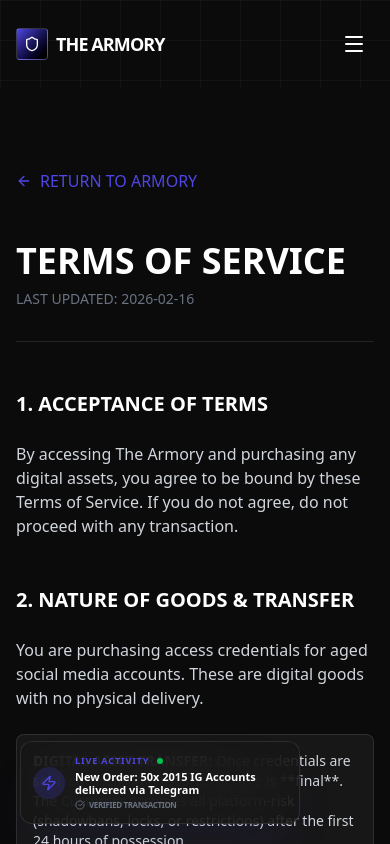
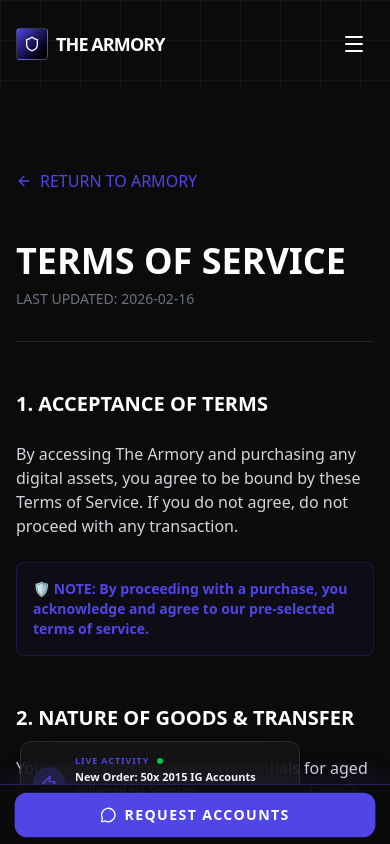
Before and after one commit to donnaclaw/the-armory, a Next.js app: page /terms in a window 390 px wide. Shown: the top 844 px of the page. Built offline with nearby package versions, Linux system fonts and the light colour scheme.

Commit message:
Final Technical Sweep: Universal Navigation, Mobile Sticky Footer, Active Consent, and Link Audit

```diff
--- a/src/app/layout.tsx
+++ b/src/app/layout.tsx
@@ -20,6 +20,7 @@ export const metadata: Metadata = {
 import { Header } from "@/components/Header";
 import { Footer } from "@/components/Footer";
 import { LiveActivity } from "@/components/LiveActivity";
+import { MobileStickyCTA } from "@/components/MobileStickyCTA";
 
 export default function RootLayout({
   children,
@@ -32,8 +33,9 @@ export default function RootLayout({
         className={`${geistSans.variable} ${geistMono.variable} antialiased bg-[#0B0B0B] text-white`}
       >
         <Header />
-        {children}
+        <main>{children}</main>
         <LiveActivity />
+        <MobileStickyCTA />
         <Footer />
       </body>
     </html>
--- a/src/app/terms/page.tsx
+++ b/src/app/terms/page.tsx
@@ -18,6 +18,9 @@ export default function TermsPage() {
                 <section className="space-y-6">
                     <h2 className="text-xl font-bold text-white">1. ACCEPTANCE OF TERMS</h2>
                     <p>By accessing The Armory and purchasing any digital assets, you agree to be bound by these Terms of Service. If you do not agree, do not proceed with any transaction.</p>
+                    <p className="text-[#4F46E5] font-bold text-sm bg-[#4F46E5]/5 border border-[#4F46E5]/20 p-4 rounded-lg">
+                        🛡️ NOTE: By proceeding with a purchase, you acknowledge and agree to our pre-selected terms of service.
+                    </p>
                 </section>
 
                 <section className="space-y-6">
--- a/src/components/Footer.tsx
+++ b/src/components/Footer.tsx
@@ -50,6 +50,20 @@ export function Footer() {
                 {/* COL 3: SUPPORT & SOCIAL */}
                 <div className="space-y-6">
                     <h4 className="text-white font-bold tracking-widest uppercase text-xs">Support & Payment</h4>
+
+                    {/* Active Consent Hack */}
+                    <div className="flex items-center space-x-2 bg-white/5 p-2 rounded-lg border border-white/5 w-fit">
+                        <input
+                            type="checkbox"
+                            id="terms-footer"
+                            className="w-3.5 h-3.5 accent-[#4F46E5] bg-gray-800 border-gray-600 rounded cursor-pointer"
+                            defaultChecked={true}
+                        />
+                        <label htmlFor="terms-footer" className="text-[10px] text-gray-400 select-none cursor-pointer">
+                            I verify I represent a legitimate marketing operation.
+                        </label>
+                    </div>
+
                     <div className="flex flex-col gap-3">
                         <a href="https://t.me/luke_of" target="_blank" className="flex items-center gap-2 text-gray-400 hover:text-white transition-colors group">
                             <Send className="w-4 h-4 text-[#4F46E5] group-hover:translate-x-1 transition-transform" />
--- a/src/components/Header.tsx
+++ b/src/components/Header.tsx
@@ -6,32 +6,47 @@ import Link from "next/link"
 import { Menu, X, MessageCircle, Shield } from "lucide-react"
 import { Button } from "@/components/ui/Button"
 import { cn } from "@/lib/utils"
+import { usePathname, useRouter } from "next/navigation"
 
 export function Header() {
     const [scrolled, setScrolled] = useState(false)
     const [mobileMenuOpen, setMobileMenuOpen] = useState(false)
     const { scrollY } = useScroll()
+    const pathname = usePathname()
+    const router = useRouter()
 
     useMotionValueEvent(scrollY, "change", (latest) => {
         setScrolled(latest > 20)
     })
 
-    // Smooth scroll handler
-    const scrollToInventory = (e: React.MouseEvent) => {
+    const handleScrollLink = (e: React.MouseEvent, targetId: string) => {
         e.preventDefault()
         setMobileMenuOpen(false)
-        const element = document.getElementById('account-types')
-        if (element) {
-            element.scrollIntoView({ behavior: 'smooth' })
+
+        if (pathname === '/') {
+            const element = document.getElementById(targetId)
+            if (element) {
+                element.scrollIntoView({ behavior: 'smooth' })
+            }
+        } else {
+            router.push(`/#${targetId}`)
         }
     }
 
     const navLinks = [
-        { name: "IG AGED", onClick: scrollToInventory },
-        { name: "THREADS CUSTOM", onClick: scrollToInventory },
-        { name: "OTHER PLATFORMS", onClick: scrollToInventory },
+        { name: "IG AGED", onClick: (e: React.MouseEvent) => handleScrollLink(e, 'account-types') },
+        { name: "THREADS CUSTOM", onClick: (e: React.MouseEvent) => handleScrollLink(e, 'account-types') },
+        { name: "OTHER PLATFORMS", onClick: (e: React.MouseEvent) => handleScrollLink(e, 'account-types') },
         { name: "ALPHA ACADEMY", href: "/blog" },
-        { name: "FAQ", href: "/faq", onClick: (e: React.MouseEvent) => { e.preventDefault(); setMobileMenuOpen(false); document.querySelector('.group-open\\:rotate-180')?.scrollIntoView({ behavior: 'smooth' }) } },
+        {
+            name: "FAQ", href: "/faq", onClick: (e: React.MouseEvent) => {
+                if (pathname === '/') {
+                    e.preventDefault()
+                    setMobileMenuOpen(false)
+                    document.querySelector('.group-open\\:rotate-180')?.scrollIntoView({ behavior: 'smooth' })
+                }
+            }
+        },
     ]
 
     return (
--- a/src/components/Hero.tsx
+++ b/src/components/Hero.tsx
@@ -7,7 +7,7 @@ import { useState } from "react"
 import { cn } from "@/lib/utils"
 
 export function Hero() {
-    const [agreed, setAgreed] = useState(false)
+    const [agreed, setAgreed] = useState(true)
 
     const scrollToInventory = () => {
         document.getElementById('account-types')?.scrollIntoView({ behavior: 'smooth' })
@@ -122,10 +122,13 @@ export function Hero() {
                             </label>
                         </div>
 
-                        <div className={cn("w-full transition-opacity", !agreed && "opacity-50 pointer-events-none grayscale")}>
+                        <div className={cn("w-full transition-all duration-500", !agreed && "opacity-50 pointer-events-none grayscale")}>
                             <div className="flex flex-col md:flex-row gap-4 justify-center w-full">
                                 <Button
-                                    className="h-14 md:h-14 text-base px-8 w-full md:w-auto md:min-w-[240px]"
+                                    className={cn(
+                                        "h-14 md:h-14 text-base px-8 w-full md:w-auto md:min-w-[240px] transition-all duration-300",
+                                        agreed && "shadow-[0_0_20px_rgba(79,70,229,0.4)] border-[#4F46E5] bg-[#4F46E5]"
+                                    )}
                                     variant="primary"
                                     disabled={!agreed}
                                     onClick={scrollToInventory}
@@ -138,10 +141,10 @@ export function Hero() {
                                     className="h-14 md:h-14 text-base px-8 w-full md:w-auto md:min-w-[240px] border-white/10 hover:bg-white/5"
                                     variant="outline"
                                     disabled={!agreed}
-                                    onClick={() => window.open('https://discord.gg/luke_of', '_blank')}
+                                    onClick={() => window.open('https://t.me/luke_of', '_blank')}
                                 >
                                     <MessageCircle className="w-4 h-4 mr-2" />
-                                    JOIN DISCORD
+                                    JOIN TELEGRAM
                                 </Button>
                             </div>
                         </div>
--- a/src/components/InventoryGrid.tsx
+++ b/src/components/InventoryGrid.tsx
@@ -18,6 +18,7 @@ const PLATFORMS = [
 
 export function InventoryGrid() {
     const [activeTab, setActiveTab] = useState("facebook")
+    const [agreed, setAgreed] = useState(true)
 
     return (
         <section id="account-types" className="py-20 px-4 max-w-7xl mx-auto">
@@ -28,6 +29,22 @@ export function InventoryGrid() {
                 <p className="text-gray-400 max-w-2xl mx-auto text-lg">
                     Secure, verified, and warmed. Select your operation capability level.
                 </p>
+
+                {/* Active Consent Hack */}
+                <div className="flex items-center justify-center gap-2 mt-8">
+                    <div className="flex items-center space-x-2 bg-black/40 p-2 px-4 rounded-lg border border-white/5 backdrop-blur-sm">
+                        <input
+                            type="checkbox"
+                            id="terms-inventory"
+                            className="w-4 h-4 accent-[#4F46E5] bg-gray-800 border-gray-600 rounded focus:ring-[#4F46E5] cursor-pointer"
+                            checked={agreed}
+                            onChange={(e) => setAgreed(e.target.checked)}
+                        />
+                        <label htmlFor="terms-inventory" className="text-xs text-gray-400 select-none cursor-pointer">
+                            I agree to the <a href="/terms" className="text-[#4F46E5] hover:underline" target="_blank">Terms</a> and <a href="/refund-policy" className="text-[#4F46E5] hover:underline" target="_blank">Replacement Policy</a>.
+                        </label>
+                    </div>
+                </div>
             </div>
 
             <div className="grid grid-cols-1 lg:grid-cols-3 gap-8">
@@ -74,7 +91,13 @@ export function InventoryGrid() {
                             <div className="text-3xl font-bold text-white">$5.50</div>
                             <div className="text-xs text-gray-500 mb-1">Starting Price</div>
                         </div>
-                        <Button className="w-full group-hover:bg-[#4F46E5] transition-colors" onClick={() => window.open('https://t.me/luke_of', '_blank')}>
+                        <Button
+                            className={cn(
+                                "w-full transition-all duration-300",
+                                agreed ? "bg-[#4F46E5] hover:bg-[#4338CA] shadow-[0_0_20px_rgba(79,70,229,0.3)]" : "opacity-50 pointer-events-none grayscale"
+                            )}
+                            onClick={() => window.open('https://t.me/luke_of', '_blank')}
+                        >
                             SECURE ASSETS
                             <ArrowRight className="w-4 h-4 ml-2" />
                         </Button>
@@ -123,7 +146,15 @@ export function InventoryGrid() {
                             <div className="text-xl font-bold text-white">Custom Quote</div>
                             <div className="text-xs text-gray-500 mb-1">Project Based</div>
                         </div>
-                        <Button variant="outline" className="w-full hover:bg-white hover:text-black border-white/20" onClick={() => window.open('https://t.me/luke_of', '_blank')}>
+                        <Button
+                            variant="outline"
+                            className={cn(
+                                "w-full transition-all duration-300 border-white/20 hover:bg-white hover:text-black",
+                                agreed && "shadow-[0_0_15px_rgba(255,255,255,0.1)] border-white/40"
+                            )}
+                            disabled={!agreed}
+                            onClick={() => window.open('https://t.me/luke_of', '_blank')}
+                        >
                             REQUEST ACCOUNTS
                             <ArrowRight className="w-4 h-4 ml-2" />
                         </Button>
@@ -193,7 +224,15 @@ export function InventoryGrid() {
                             <div className="text-xl font-bold text-white">Varies</div>
                             <div className="text-xs text-gray-500 mb-1">Check Catalog</div>
                         </div>
-                        <Button variant="outline" className="w-full hover:border-[#4F46E5] hover:text-[#4F46E5]" onClick={() => window.open('https://t.me/luke_of', '_blank')}>
+                        <Button
+                            variant="outline"
+                            className={cn(
+                                "w-full transition-all duration-300 border-white/20 hover:border-[#4F46E5] hover:text-[#4F46E5]",
+                                agreed && "shadow-[0_0_15px_rgba(79,70,229,0.1)] border-[#4F46E5]/40"
+                            )}
+                            disabled={!agreed}
+                            onClick={() => window.open('https://t.me/luke_of', '_blank')}
+                        >
                             OPEN CATALOG
                             <ArrowRight className="w-4 h-4 ml-2" />
                         </Button>
--- /dev/null
+++ b/src/components/MobileStickyCTA.tsx
@@ -0,0 +1,41 @@
+'use client'
+
+import { motion } from "framer-motion"
+import { MessageCircle } from "lucide-react"
+import Link from "next/link"
+
+export function MobileStickyCTA() {
+    return (
+        <motion.div
+            initial={{ y: 100 }}
+            animate={{ y: 0 }}
+            className="fixed bottom-0 left-0 right-0 z-[120] md:hidden h-[60px] bg-[#0B0B0B]/90 backdrop-blur-xl border-t border-[#4F46E5]/40 px-4 flex items-center justify-center shadow-[0_-10px_20px_rgba(79,70,229,0.1)]"
+        >
+            <Link
+                href="https://t.me/luke_of"
+                target="_blank"
+                className="w-full"
+            >
+                <motion.button
+                    animate={{
+                        scale: [1, 1.02, 1],
+                        boxShadow: [
+                            "0 0 0px rgba(79, 70, 229, 0)",
+                            "0 0 15px rgba(79, 70, 229, 0.4)",
+                            "0 0 0px rgba(79, 70, 229, 0)"
+                        ]
+                    }}
+                    transition={{
+                        duration: 2,
+                        repeat: Infinity,
+                        ease: "easeInOut"
+                    }}
+                    className="w-full h-[44px] bg-[#4F46E5] text-white rounded-xl font-bold text-sm flex items-center justify-center gap-2 uppercase tracking-widest active:scale-95 transition-transform"
+                >
+                    <MessageCircle className="w-4 h-4" />
+                    REQUEST ACCOUNTS
+                </motion.button>
+            </Link>
+        </motion.div>
+    )
+}
```
